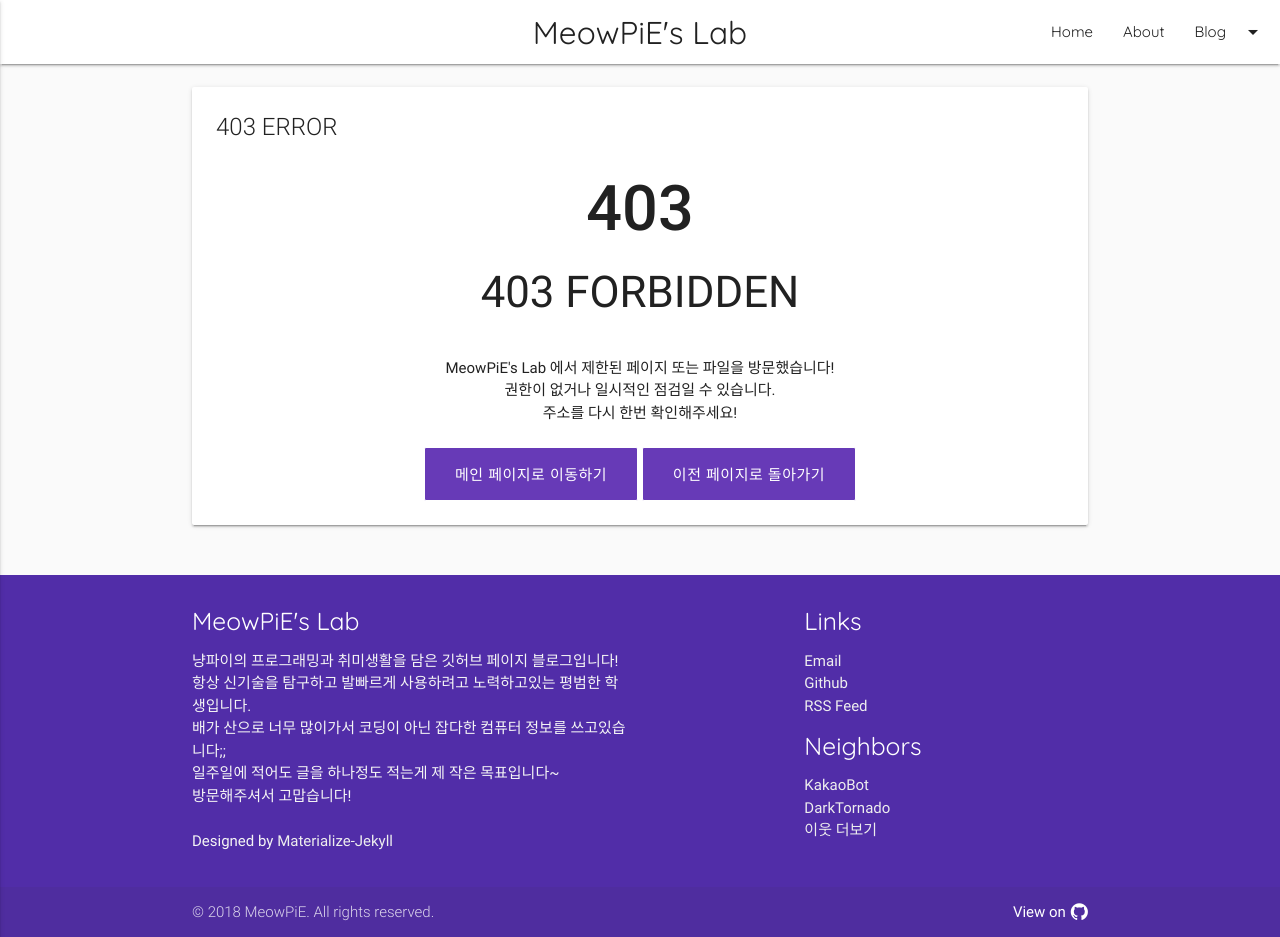
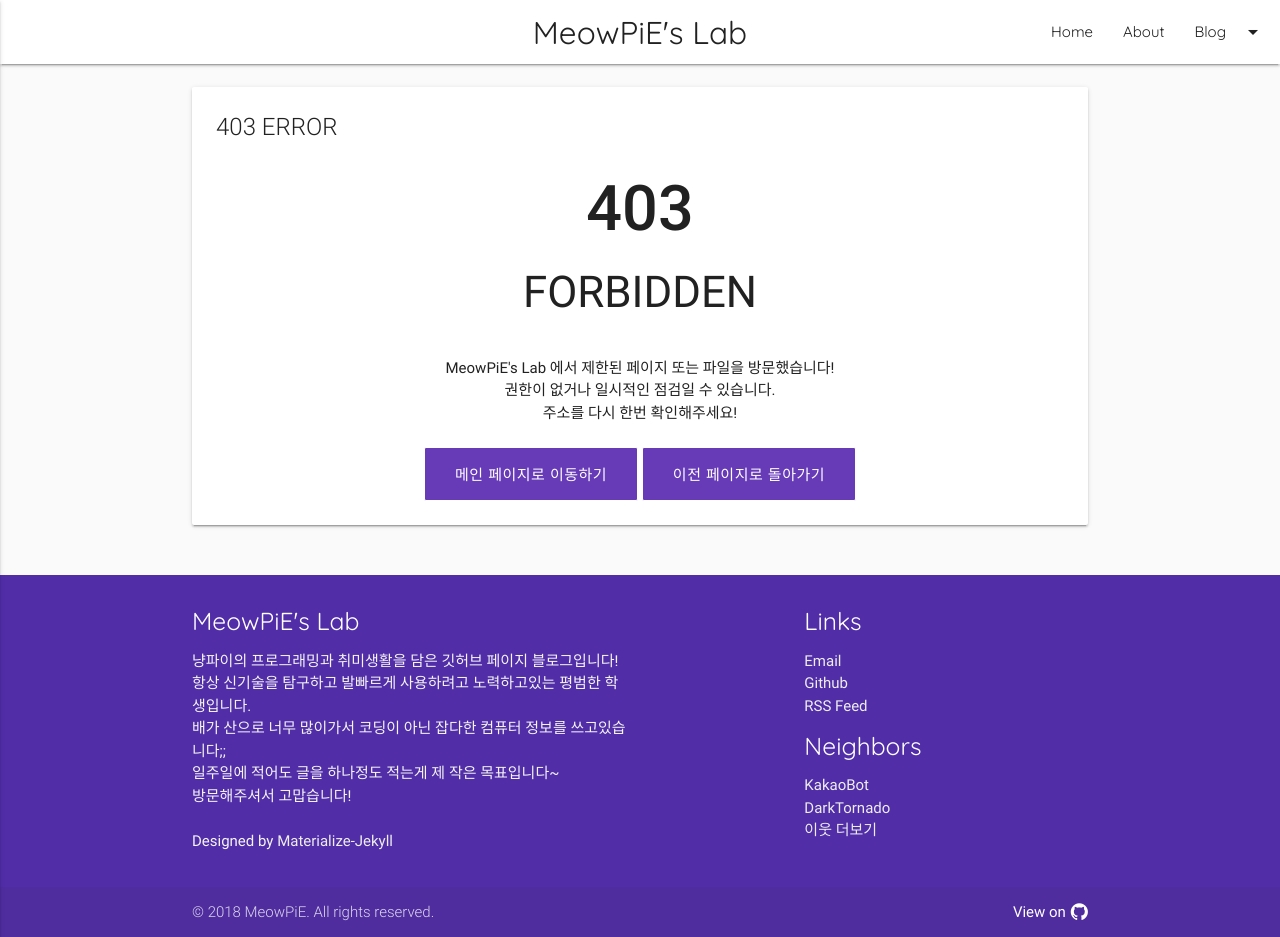
Before and after one commit to NenkaLab/meowpie.github.io, a Jekyll site: the page built from 403.html, in a window 1280 px wide and 937 px high. Built offline with Jekyll 4.4.1, drawn with Linux system fonts in a browser that asks for light colours; nearby versions of some CDN libraries; some web fonts are replaced.

Commit message:
오타냥..?

```diff
--- a/403.html
+++ b/403.html
@@ -14,7 +14,7 @@ permalink: /403.html
               <span class="card-title">403 ERROR</span>
               <div style="text-align:center">
                 <h1><strong>403</strong></h1>
-                <h3>403 FORBIDDEN</h3>
+                <h3>FORBIDDEN</h3>
                 <br>
                 <p>MeowPiE's Lab 에서 제한된 페이지 또는 파일을 방문했습니다!</p>
                 <p>권한이 없거나 일시적인 점검일 수 있습니다.</p>
```
